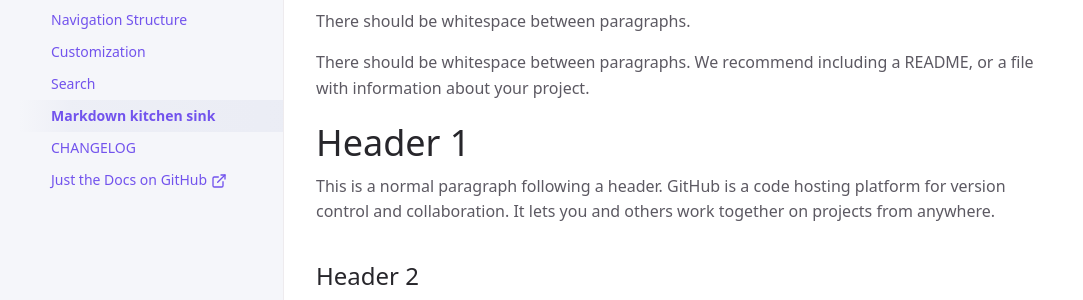
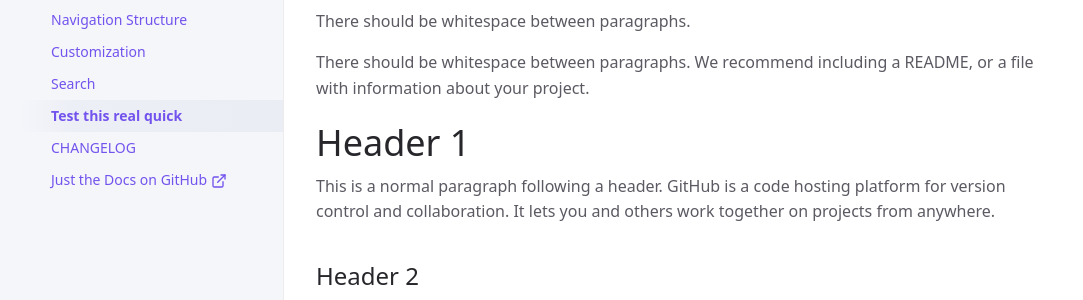
Before and after one commit to ducviet1234/ducviet1234, a Jekyll site: the page built from docs/index-test.md, in a window 1280 px wide. Shown: the part 232-532 px from the top of the page, without its empty margins (88-1171 px from the left). Built offline with Jekyll 4.4.1, drawn with Linux system fonts in a browser that asks for light colours.

Commit message:
Update index-test.md

```diff
--- a/docs/index-test.md
+++ b/docs/index-test.md
@@ -1,7 +1,8 @@
 ---
 layout: default
-title: Markdown kitchen sink
+title: Test this real quick
 nav_order: 99
+published: true
 ---
 
 <button class="btn js-toggle-dark-mode">Preview dark color scheme</button>
```
